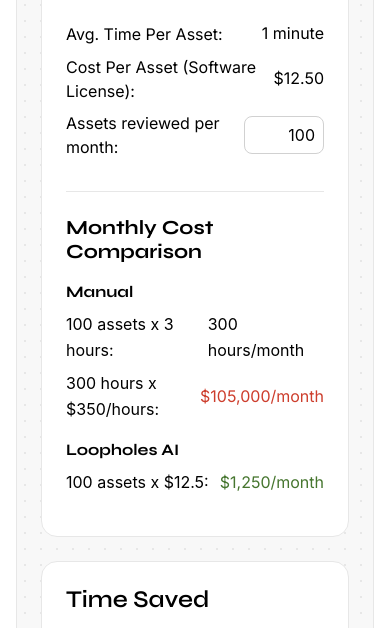
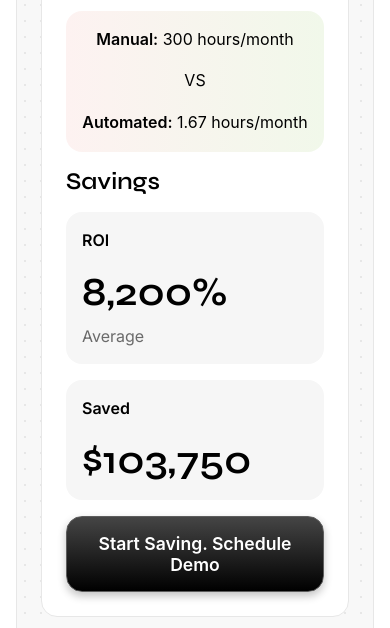
Before and after one commit to aaronpaulgz/loopholes-roi-calculator, a plain HTML site: page index.html in a window 390 px wide. Shown: the part 468-1096 px from the top of the page. Drawn offline with Linux system fonts and the light colour scheme.

Commit message:
Responsive fixes

```diff
--- a/styles.css
+++ b/styles.css
@@ -300,6 +300,21 @@ input[type="number"]:focus {
   h1 {
     font-size: 2rem;
   }
+
+  .results-section {
+    order: -1;
+  }
+
+  .time-saved .metrics-grid,
+  .savings .metrics-grid {
+    grid-template-columns: 1fr;
+  }
+
+  .comparison {
+    flex-direction: column;
+    gap: 1rem;
+    text-align: center;
+  }
 }
 
 .comparison-section {
```
